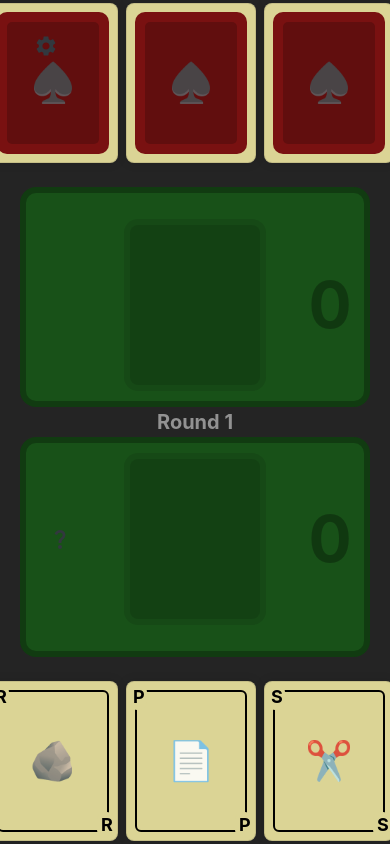
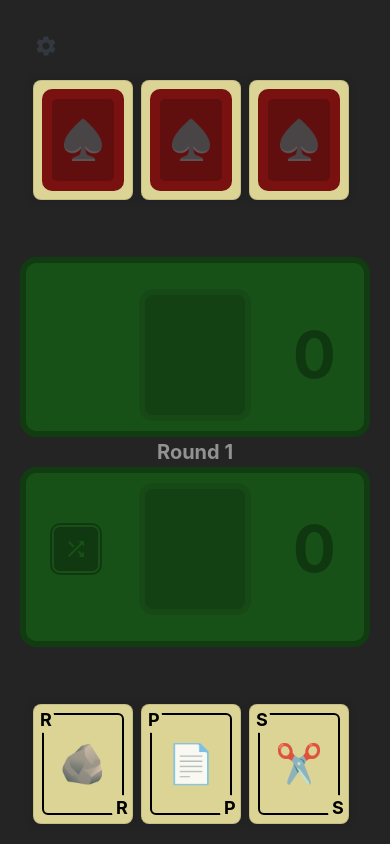
Before and after one commit to felixbouveret/shifumi, a React (Vite) app: page /game in a window 390 px wide. Built offline with nearby package versions, Linux system fonts and the light colour scheme.

Commit message:
Fix mobile version

```diff
--- a/src/modules/BoardModule/components/Card/Card.scss
+++ b/src/modules/BoardModule/components/Card/Card.scss
@@ -23,8 +23,8 @@ $card-back-color: #791111;
 
 .card {
   width: 100%;
-  min-width: 130px;
-  height: 160px;
+  min-width: 100px;
+  height: 120px;
   background-color: $card-background;
   border: solid 1px rgba($color: #000000, $alpha: 0.1);
   box-shadow: 0 0 10px 1px rgba($color: #000000, $alpha: 0.1);
@@ -34,13 +34,9 @@ $card-back-color: #791111;
   border-radius: 8px;
   user-select: none;
 
-  .content {
-    background-color: $card-background;
-
-    h2 {
-      margin: 0;
-      font-size: 2.4em;
-    }
+  @media (min-width: 540px) {
+    height: 160px;
+    min-width: 130px;
   }
 
   .front,
@@ -52,19 +48,30 @@ $card-back-color: #791111;
     padding: 8px;
   }
 
+  .content {
+    position: relative;
+    display: flex;
+    flex-direction: column;
+    justify-content: center;
+    align-items: center;
+
+    background-color: $card-background;
+    height: 100%;
+    width: 100%;
+
+    h2 {
+      margin: 0;
+      font-size: 2.4em;
+    }
+  }
+
   .front {
     .content {
-      display: flex;
-      flex-direction: column;
-      justify-content: center;
-      align-items: center;
-      position: relative;
-      height: 100%;
+      border: solid 2px black;
       border-radius: 6px;
-      border: solid 2px black;
     }
 
-    .letter {
+    .letters {
       position: absolute;
       display: block;
       color: #000000;
@@ -92,10 +99,7 @@ $card-back-color: #791111;
     backface-visibility: visible;
 
     .content {
-      height: 100%;
-      width: 100%;
       background-color: $card-back-color;
-      background-size: contain;
       border-radius: 10px;
       padding: 10px;
 
--- a/src/modules/BoardModule/components/Card/Card.tsx
+++ b/src/modules/BoardModule/components/Card/Card.tsx
@@ -69,9 +69,9 @@ const Card: React.FC<CardProps> = ({
         </div>
         <div className="front">
           <div className="content">
-            <p className="letter top">{cardContent().title[0]}</p>
+            <p className="letters top">{cardContent().title[0]}</p>
             <h2>{cardContent().icon}</h2>
-            <p className="letter bot">{cardContent().title[0]}</p>
+            <p className="letters bot">{cardContent().title[0]}</p>
           </div>
         </div>
       </div>
--- a/src/modules/BoardModule/components/PlayerBoard/PlayerBoard.scss
+++ b/src/modules/BoardModule/components/PlayerBoard/PlayerBoard.scss
@@ -1,18 +1,27 @@
 #playerBoard {
   display: flex;
-  justify-content: center;
-  gap: 40px;
+  justify-content: space-around;
   align-items: center;
   position: relative;
 
   margin: 0 auto;
 
+  @media (min-width: 540px) {
+    justify-content: center;
+    gap: 40px;
+  }
+
   .cardSpot {
-    width: 130px;
-    height: 160px;
+    width: 100px;
+    height: 120px;
     border-radius: 8px;
     background-color: rgba($color: #000000, $alpha: 0.2);
     box-shadow: 0 0 0 6px rgba($color: #000000, $alpha: 0.1);
+
+    @media (min-width: 540px) {
+      width: 130px;
+      height: 160px;
+    }
   }
 
   .score,
--- a/src/modules/BoardModule/components/PlayerBoard/PlayerBoard.tsx
+++ b/src/modules/BoardModule/components/PlayerBoard/PlayerBoard.tsx
@@ -2,7 +2,7 @@ import "./PlayerBoard.scss";
 import React from "react";
 import Card from "../Card";
 import { IconButton } from "@mui/joy";
-import { QuestionMark } from "@mui/icons-material";
+import { Shuffle } from "@mui/icons-material";
 import { Draggable, Droppable } from "react-beautiful-dnd";
 import { BoardParts, BoardSide, CardType } from "@/types/game.enum";
 
@@ -27,8 +27,17 @@ const PlayerBoard: React.FC<PlayerBoardProps> = ({
     <div id="playerBoard">
       <div className="action">
         {boardSide === BoardSide.BOTTOM && (
-          <IconButton className="button" size="lg" onClick={randomPlay}>
-            <QuestionMark />
+          <IconButton
+            className="button"
+            size="lg"
+            onClick={randomPlay}
+            style={{
+              backgroundColor: "rgba(0, 0, 0, 0.3)",
+              color: "#185118",
+              boxShadow: "0 0 0 2px #185118, 0 0 0 4px rgba(0, 0, 0, 0.3)",
+            }}
+          >
+            <Shuffle />
           </IconButton>
         )}
       </div>
--- a/src/modules/BoardModule/components/PlayerHand/PlayerHand.scss
+++ b/src/modules/BoardModule/components/PlayerHand/PlayerHand.scss
@@ -19,11 +19,11 @@
   }
 
   &.handDisabled {
-    transform: translateY(100px);
+    transform: translateY(50%);
     opacity: 0.7;
 
     &.top {
-      transform: translateY(-100px);
+      transform: translateY(-50%);
     }
   }
 }
@@ -33,7 +33,7 @@
     transform: translateY(calc(-100% - 80px));
   }
   100% {
-    transform: translateY(-100px);
+    transform: translateY(-50%);
   }
 }
 
@@ -42,6 +42,6 @@
     transform: translateY(calc(100% + 80px));
   }
   100% {
-    transform: translateY(100px);
+    transform: translateY(50%);
   }
 }
--- a/src/modules/GameModule/GameModule.scss
+++ b/src/modules/GameModule/GameModule.scss
@@ -1,12 +1,16 @@
 #gameModule {
   display: flex;
   flex-direction: column;
-  justify-content: center;
+  justify-content: flex-end;
   height: 100vh;
-  padding: 20px;
+  padding: 80px 20px 20px;
   overflow: hidden;
   max-width: 720px;
   margin: 0 auto;
+
+  @media (min-width: 540px) {
+    padding: 20px;
+  }
 
   & > .boards {
     flex: 1;
```
